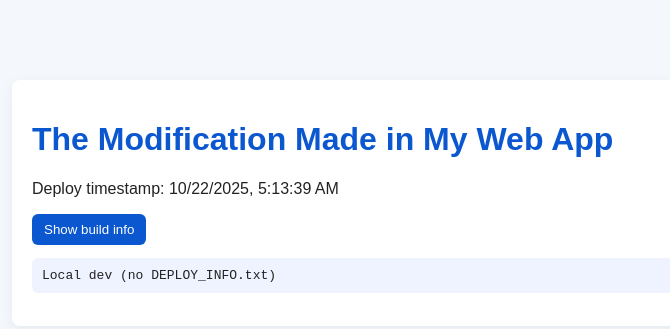
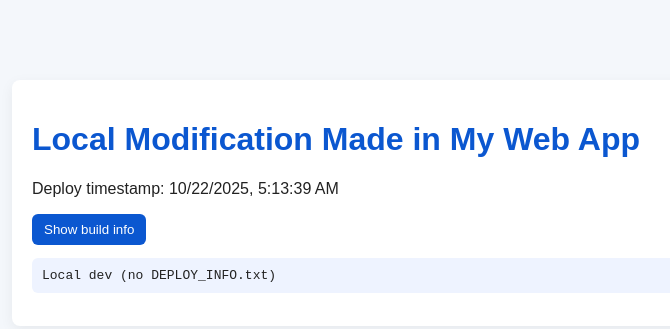
Before and after one commit to zzAzuka/Week8_Jenkins, a plain HTML site: page index.html in a window 1280 px wide. Shown: the whole page, without its empty margins (258-928 px from the left). Drawn offline with Linux system fonts and the light colour scheme; no server answers.

Commit message:
Made Local Modification

```diff
--- a/index.html
+++ b/index.html
@@ -7,7 +7,7 @@
 </head>
 <body>
   <div class="container">
-    <h1 id="title">The Modification Made in My Web App</h1>
+    <h1 id="title">Local Modification Made in My Web App</h1>
     <p id="desc">Deploy timestamp: <span id="ts">unknown</span></p>
     <button id="whoami">Show build info</button>
     <pre id="info"></pre>
```
